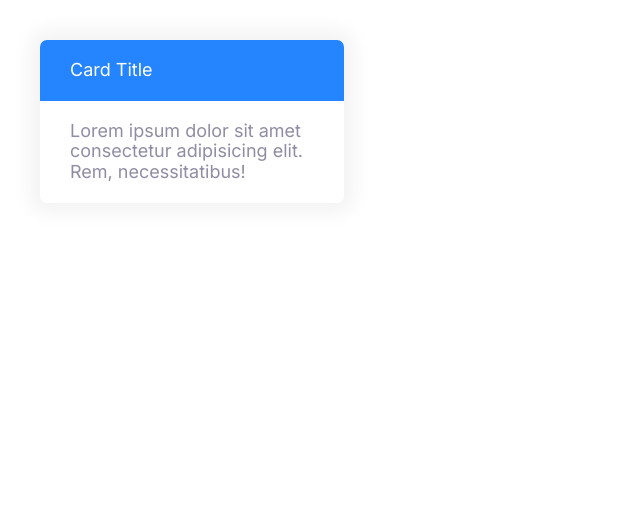
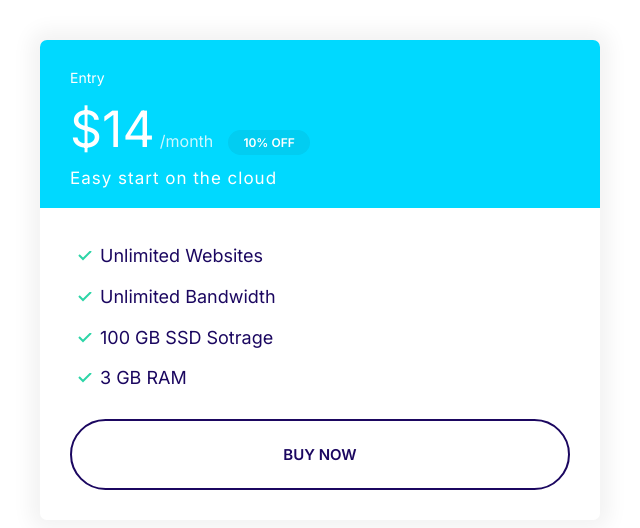
Before and after one commit to 1Mouse/cloudify, a plain HTML site: page index.html in a window 1280 px wide. Shown: the whole page, without its empty margins (0-640 px from the left). Drawn offline with Linux system fonts and the light colour scheme.

Commit message:
adding the plan component

```diff
--- a/css/style.css
+++ b/css/style.css
@@ -111,6 +111,7 @@ a {
 
 .badge--small {
     font-size: 1.6rem;
+    padding: 0.5rem 1.5rem;
 }
 
 @media screen and (min-width: 1024px) {
@@ -291,3 +292,57 @@ a {
     background: var(--color-secondary);
     color: #fff;
 }
+
+.card--secondary .badge--secondary{
+    background: #02cdf1;
+}
+/* Plans */
+.plan__name{
+    color: #fff;
+    margin: 0;
+    font-weight: 500;
+    font-size: 2.4rem;
+    margin-top: 1rem;
+    margin-bottom: 1.5rem;
+}
+
+.plan__price{
+    font-size: 6rem;
+}
+
+.plan__billing-cycle{
+    font-size: 2.4rem;
+    font-weight:300;
+    opacity: 0.8;
+    margin-right: 1rem;
+}
+
+.plan__description{
+    font-size: 2rem;
+    font-weight: 300;
+    letter-spacing: 1px;
+    display: block;
+    margin-top: 1rem;
+}
+
+.plan .list__item{
+    margin-bottom: 2rem;
+}
+
+@media screen and (min-width:1024px){
+    .plan__name{
+        font-size: 1.4rem;
+    }
+
+    .plan__price{
+        font-size: 5rem;
+    }
+
+    .plan__billing-cycle{
+        font-size: 1.6rem;
+    }
+
+    .plan__description{
+        font-size: 1.7rem;
+    }
+}
--- a/index.html
+++ b/index.html
@@ -12,11 +12,25 @@
 </head>
 <body>
 
-    <div style="width: 30%; padding: 4rem;">
-        <div class="card card--primary">
-            <header class="card__header">Card Title</header>
-            <div class="card__body">
-                Lorem ipsum dolor sit amet consectetur adipisicing elit. Rem, necessitatibus!
+    <div style="width: 50%; padding: 4rem;">
+        <div class="plan">
+            <div class="card card--secondary">
+                <header class="card__header">
+                    <h3 class="plan__name">Entry</h3>
+                    <span class="plan__price">$14</span>
+                    <span class="plan__billing-cycle">/month</span>
+                    <span class="badge badge--secondary badge--small">10% OFF</span>
+                    <span class="plan__description">Easy start on the cloud</span>
+                </header>
+                <div class="card__body">
+                    <ul class="list list--tick">
+                        <li class="list__item">Unlimited Websites</li>
+                        <li class="list__item">Unlimited Bandwidth</li>
+                        <li class="list__item">100 GB SSD Sotrage</li>
+                        <li class="list__item">3 GB RAM</li>
+                    </ul>
+                    <button class="btn btn--outline btn--block">buy now</button>
+                </div>
             </div>
         </div>
     </div>
```
Also changed, not shown: components/plans.html (added, +22 -0 lines).
